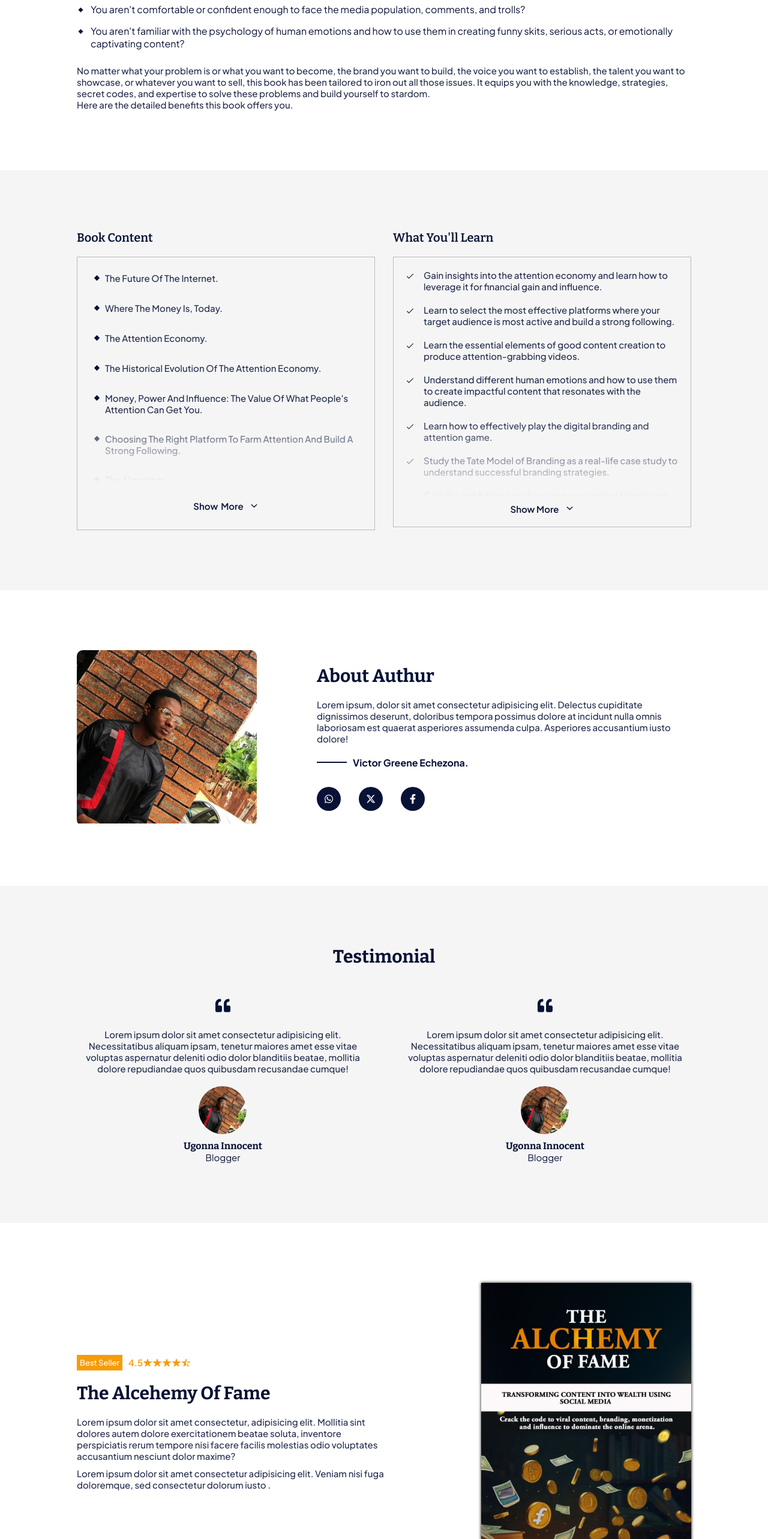
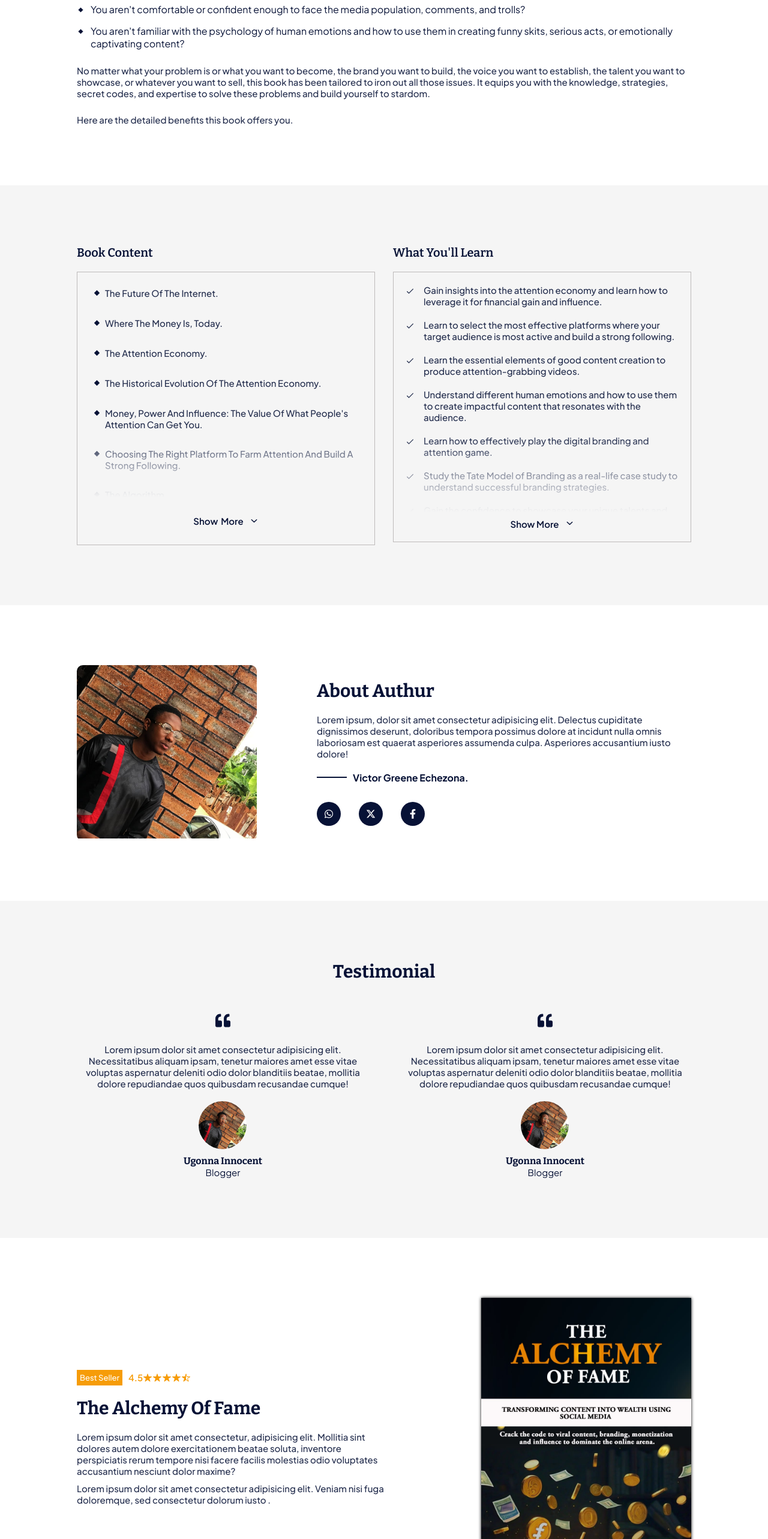
Before and after one commit to ugonna-onyejekwe/greene, a React (Vite) app: page / in a window 1280 px wide. Shown: the part 1330-3896 px from the top of the page at 60% size. Built offline with nearby package versions, Linux system fonts and the light colour scheme.

Commit message:
Edited second book name

```diff
--- a/src/components/intro-section/style.scss
+++ b/src/components/intro-section/style.scss
@@ -7,6 +7,9 @@
     p {
       &:first-child {
         padding-bottom: 25px;
+      }
+      &:last-child {
+        padding-top: 25px;
       }
     }
 
--- a/src/components/second-book-section/index.jsx
+++ b/src/components/second-book-section/index.jsx
@@ -36,7 +36,7 @@ export const SecondBookSection = () => {
             </div>
           </div>
 
-          <h2>the alcehemy of fame</h2>
+          <h2>the alchemy of fame</h2>
 
           <div className="txt">
             <p>
```
Also changed, not shown: src/assets/new-desk.png (added), src/assets/new-tab.png (added).
